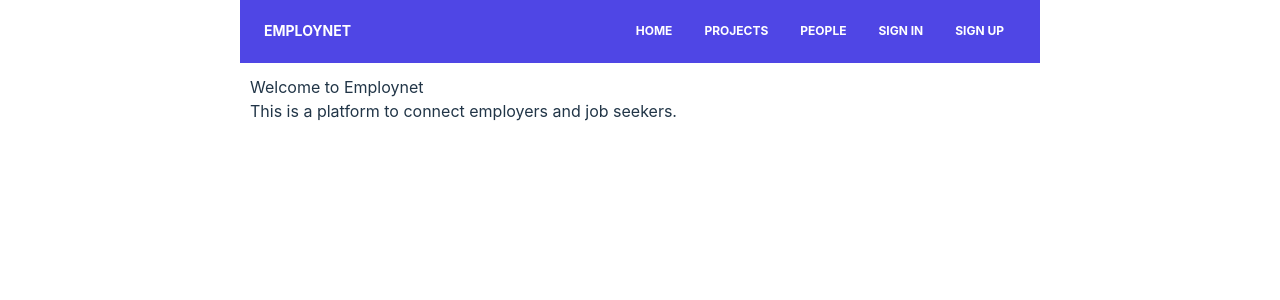
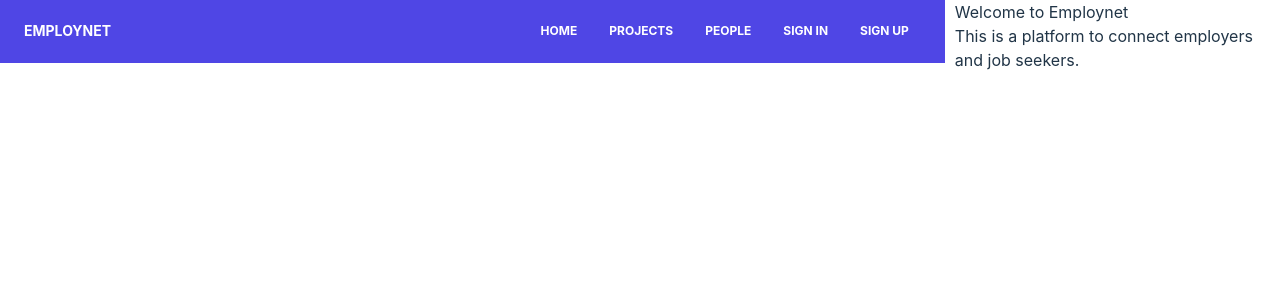
Before and after one commit to BusanCodingClub/EmployNet, a React (Vite) app: page / in a window 1280 px wide. Shown: the top 300 px of the page. Built offline with nearby package versions, Linux system fonts and the light colour scheme; what axios-mock-adapter would draw is missing.

Commit message:
modify: CenteredContainer css feat: PreviewDesgin page

```diff
--- /dev/null
+++ b/src/components/Button/Button.tsx
@@ -0,0 +1,9 @@
+import React from "react";
+
+const PrimaryButton = () => {
+  return <button className="">Primary</button>;
+};
+const SecondaryButton = () => {
+  return <button>Secondary</button>;
+};
+export { PrimaryButton, SecondaryButton };
--- a/src/components/container.jsx
+++ b/src/components/container.jsx
@@ -5,21 +5,24 @@ const CenteredContainer = ({ children }) => {
         display: "flex",
         flexDirection: "row",
         justifyContent: "center",
-        alignItems: "center",
+        //alignItems: "center",
+        margin: "0 auto",
+        padding: "0",
         width: "100vw",
+        height: "100vh",
       }}
     >
-      <div
+      {/* <div
         style={{
           minHeight: "100vh",
-          maxWidth: "800px",
+          maxWidth: "100vw",
           width: "100%",
           margin: "0 auto",
           backgroundColor: "#fff",
         }}
-      >
-        {children}
-      </div>
+      > */}
+      {children}
+      {/* </div> */}
     </div>
   );
 };
--- a/src/main.jsx
+++ b/src/main.jsx
@@ -11,6 +11,7 @@ import Project from "./pages/project";
 import Signup from "./pages/signup";
 import Signin from "./pages/signin";
 import UserInfo from "./pages/userInfo";
+import PreviewDesign from "./pages/PreviewDesign";
 
 const router = createBrowserRouter([
   {
@@ -49,6 +50,10 @@ const router = createBrowserRouter([
     path: "/user-info/:userId",
     element: <UserInfo />,
   },
+  {
+    path: "/previewdesign",
+    element: <PreviewDesign />,
+  },
 ]);
 
 ReactDOM.createRoot(document.getElementById("root")).render(
--- /dev/null
+++ b/src/pages/PreviewDesign.jsx
@@ -0,0 +1,15 @@
+import { PrimaryButton, SecondaryButton } from "../components/Button/Button";
+import CenteredContainer from "../components/container";
+
+const PreviewDesign = () => {
+  return (
+    <CenteredContainer>
+      <h1>Preview Design</h1>
+      <div>
+        <PrimaryButton>Primary Button</PrimaryButton>
+        <SecondaryButton>Secondary Button</SecondaryButton>
+      </div>
+    </CenteredContainer>
+  );
+};
+export default PreviewDesign;
```
